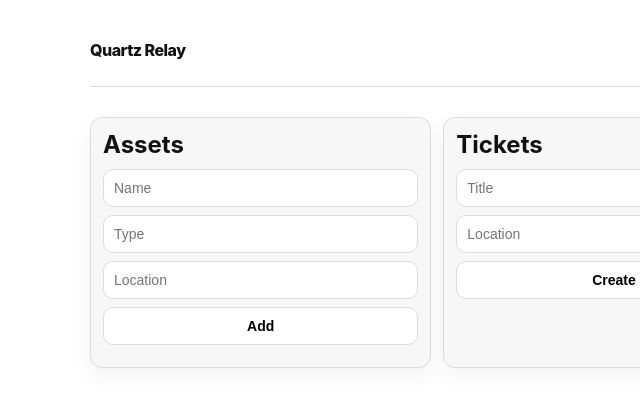
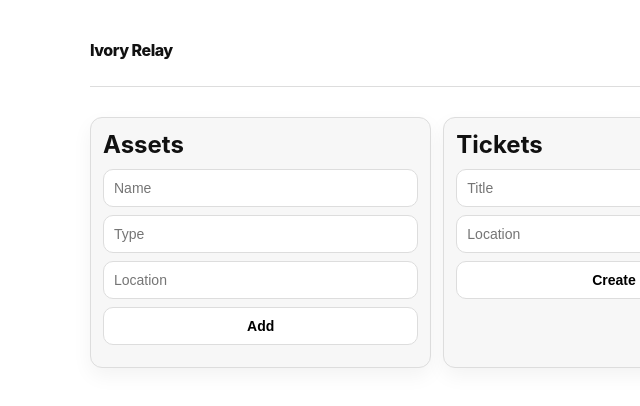
Before and after one commit to Ashutoshsingh20/bw-app-40-1774962203, a website: page public/index.html in a window 1280 px wide. Shown: the full height of the page, 26-666 px from the left. Drawn offline with Linux system fonts and the light colour scheme; no server answers.

Commit message:
chore: brand app

```diff
--- a/package.json
+++ b/package.json
@@ -1,7 +1,7 @@
 {
   "name": "bw-app-40-1774962203",
   "version": "1.0.0",
-  "description": "Quartz Relay monochrome ops dashboard",
+  "description": "Ivory Relay monochrome ops dashboard",
   "type": "module",
   "scripts": {
     "start": "node server.js"
--- a/public/index.html
+++ b/public/index.html
@@ -3,13 +3,13 @@
 <head>
   <meta charset="UTF-8" />
   <meta name="viewport" content="width=device-width, initial-scale=1.0" />
-  <title>Quartz Relay</title>
+  <title>Ivory Relay</title>
   <link rel="stylesheet" href="/style.css" />
 </head>
 <body>
   <div class="shell">
     <header>
-      <div class="logo">Quartz Relay</div>
+      <div class="logo">Ivory Relay</div>
       <p>Monochrome ops dashboard</p>
     </header>
     <section class="metrics" id="metrics"></section>
```
Also changed, not shown: README.md.
